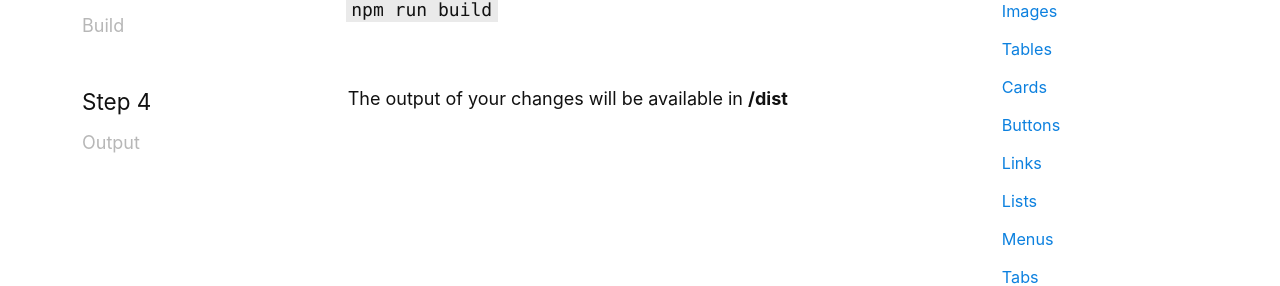
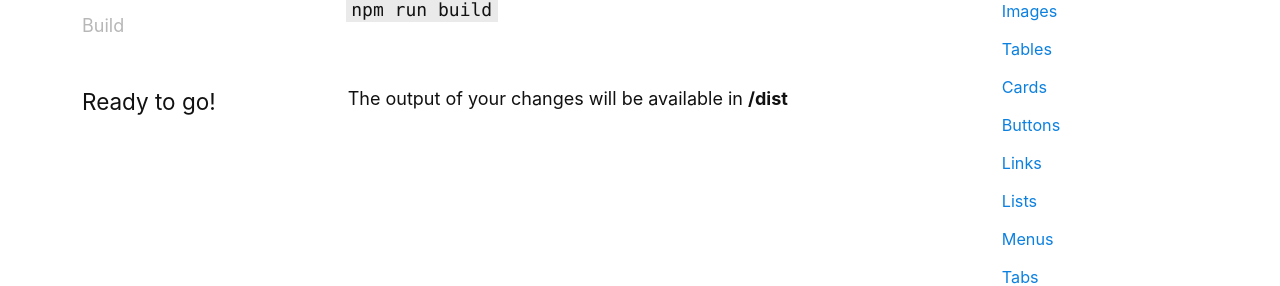
Before and after one commit to eddie/blazecss.github.io, a Jekyll site: the page built from getting-started/custombuild.html, in a window 1280 px wide. Shown: the part 652-938 px from the top of the page. Built offline with Jekyll 4.4.1, drawn with Linux system fonts in a browser that asks for light colours; nearby versions of some CDN libraries.

```diff
--- a/getting-started/custombuild.html
+++ b/getting-started/custombuild.html
@@ -41,7 +41,7 @@
 </div>
 <div class="grid letter-box--medium">
 	<h4 class="heading heading--small window-box--none grid__cell grid__cell--width-30">
-		Step 4 <div class="heading heading__sub">Output</div>
+		Ready to go!
 	</h4>
 
 	<p class="paragraph window-box--none grid__cell grid__cell--width-70">
```
Also changed, not shown: components/typography.html (+3 -6 lines).
